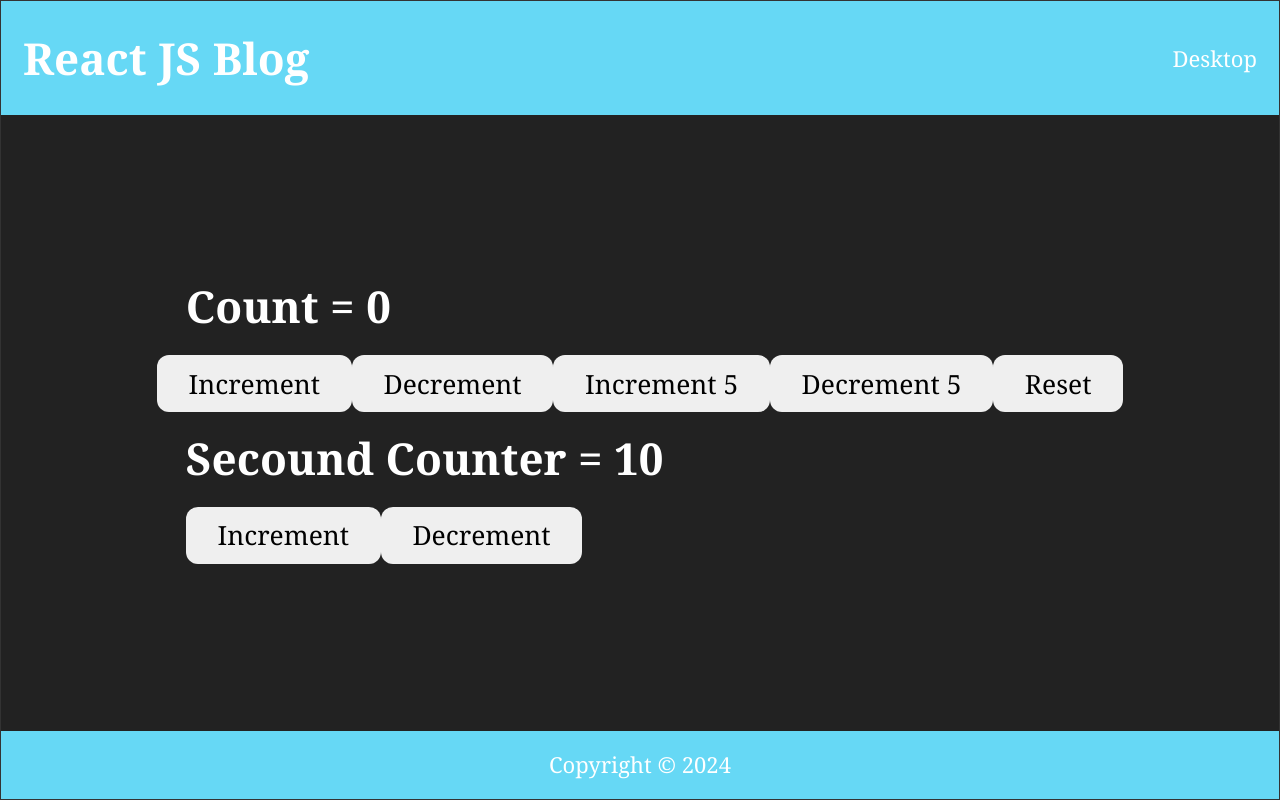
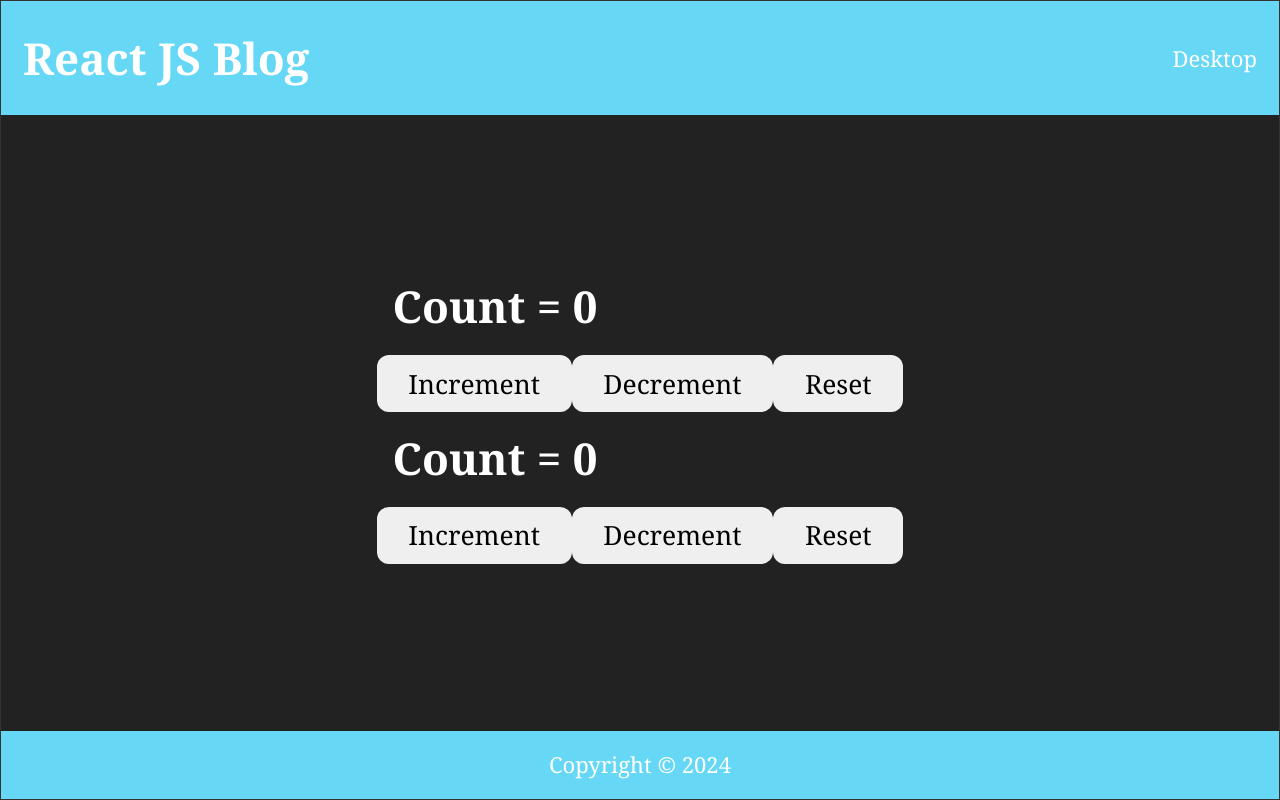
Before and after one commit to Jogata/SoftUni-React-Project, a React (Vite) app in the folder client/: page / in a window 1280 px wide. Built offline with nearby package versions, Linux system fonts and the light colour scheme; a web font is replaced by a local one.

Commit message:
use reducer exercise

```diff
--- a/client/src/App.jsx
+++ b/client/src/App.jsx
@@ -495,56 +495,35 @@
 const baseURL = "http://localhost:3030/jsonstore/blog/"
 // ============================================================
 
-const initialState = {
-	firstCounter: 0,
-	secondCounter: 10
-};
-
+const initialState = 0;
 const reducer = (state, action) => {
-	switch (action.type) {
+	switch (action) {
 		case 'increment':
-			return { ...state, firstCounter: state.firstCounter + action.value };
+			return state + 1;
 		case 'decrement':
-			return { ...state, firstCounter: state.firstCounter - action.value };
-		case 'increment2':
-			return { ...state, secondCounter: state.secondCounter + action.value };
-		case 'decrement2':
-			return { ...state, secondCounter: state.secondCounter - action.value };
+			return state - 1;
 		case 'reset':
 			return initialState;
 		default:
 			return state;
 	}
-}
+};
 
-function CounterTwo() {
-	const [count, dispatch] = useReducer(reducer, initialState);
+function CounterThree() {
+	const [count, dispatch] = useReducer(reducer, initialState)
+	const [countTwo, dispatchTwo] = useReducer(reducer, initialState)
 
 	return (
 		<div>
-			<div>Count = {count.firstCounter}</div>
-			<button onClick={() => dispatch({ type: 'increment', value: 1 })}>
-				Increment
-			</button>
-			<button onClick={() => dispatch({ type: 'decrement', value: 1 })}>
-				Decrement
-			</button>
-			<button onClick={() => dispatch({ type: 'increment', value: 5 })}>
-				Increment 5
-			</button>
-			<button onClick={() => dispatch({ type: 'decrement', value: 5 })}>
-				Decrement 5
-			</button>
-			<button onClick={() => dispatch({ type: 'reset' })}>Reset</button>
-			<div>Secound Counter = {count.secondCounter}</div>
-			<div>
-				<button onClick={() => dispatch({ type: 'increment2', value: 1 })}>
-					Increment
-				</button>
-				<button onClick={() => dispatch({ type: 'decrement2', value: 1 })}>
-					Decrement
-				</button>
-			</div>
+			<div>Count = {count}</div>
+			<button onClick={() => dispatch('increment')}>Increment</button>
+			<button onClick={() => dispatch('decrement')}>Decrement</button>
+			<button onClick={() => dispatch('reset')}>Reset</button>
+
+			<div>Count = {countTwo}</div>
+			<button onClick={() => dispatchTwo('increment')}>Increment</button>
+			<button onClick={() => dispatchTwo('decrement')}>Decrement</button>
+			<button onClick={() => dispatchTwo('reset')}>Reset</button>
 		</div>
 	)
 }
@@ -555,7 +534,7 @@
       <AuthContextProvider>
         <div className="body">
           <Header title="React JS Blog" />
-          <CounterTwo />
+          <CounterThree />
           {/* <User name="Jogata" /> */}
           {/* <User render={(isLoggedIn) => isLoggedIn ? "Jogata" : "Guest" } /> */}
           {/* <DataProvider>
```
